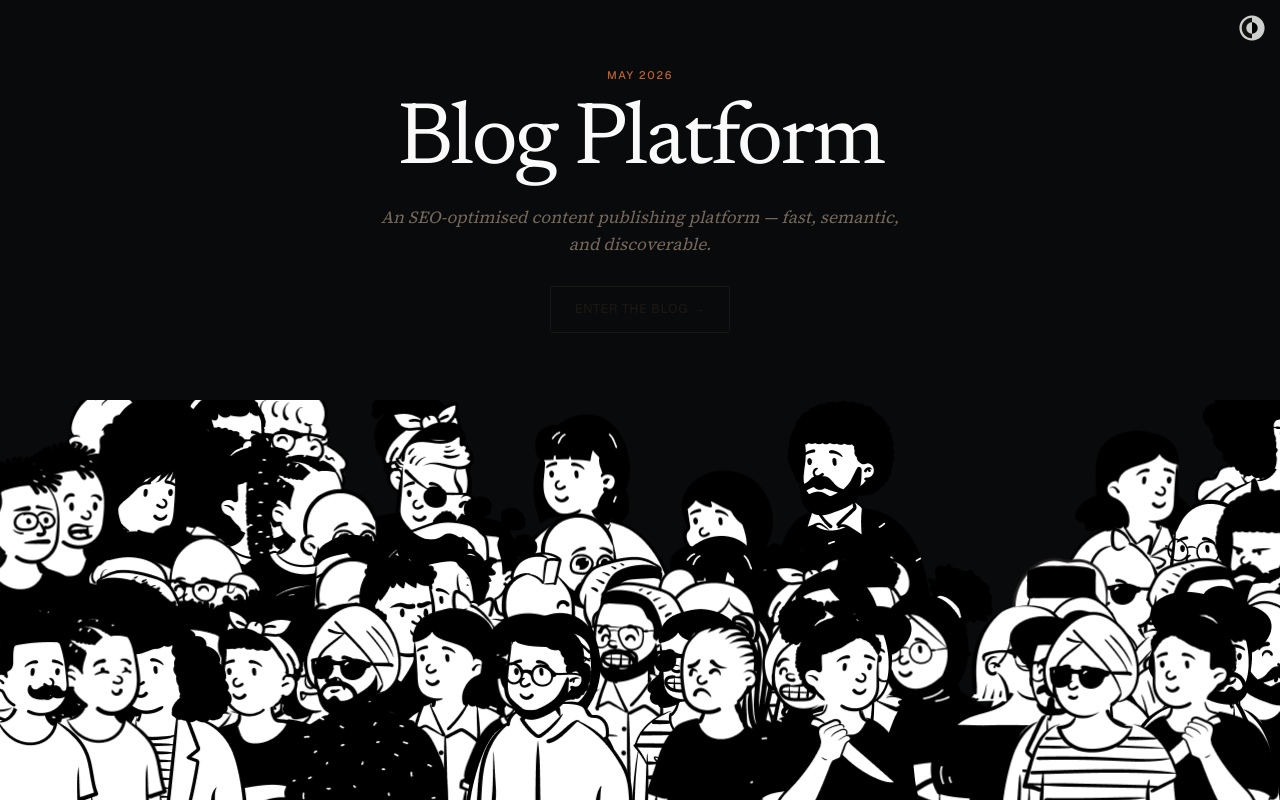
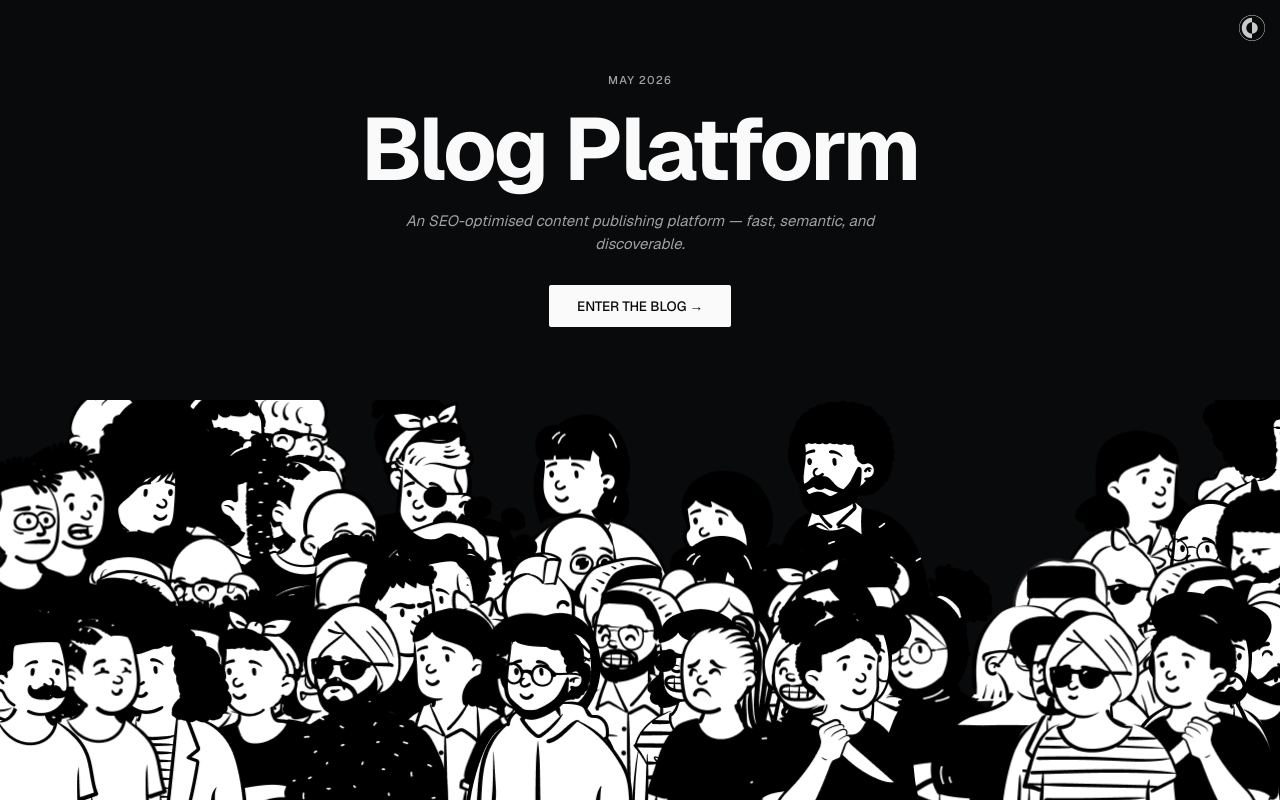
Before and after one commit to yashkumar93/Blogs, a Next.js app: page /welcome in a window 1280 px wide. Built offline with nearby package versions, Linux system fonts and the light colour scheme; no server answers.

Commit message:
refactor: update button styles and theme colors for improved consistency

```diff
--- a/src/app/globals.css
+++ b/src/app/globals.css
@@ -146,35 +146,36 @@ html, body {
   cursor: pointer;
 }
 .btn-primary {
-  background: var(--ink);
-  color: var(--paper);
+  background: var(--foreground);
+  color: var(--background);
 }
 .btn-primary:hover {
-  background: var(--ink-2);
+  filter: brightness(0.92);
 }
 .btn-primary:disabled {
   opacity: 0.5;
   cursor: not-allowed;
 }
 .btn-ghost {
-  color: var(--ink);
-  border: 1px solid var(--rule);
-  background: transparent;
+  color: var(--foreground);
+  border: 1px solid var(--border);
+  background: var(--card-bg);
 }
 .btn-ghost:hover {
-  background: var(--rule-soft);
+  background: var(--muted);
 }
 .btn-accent {
-  background: var(--accent);
-  color: var(--paper);
+  background: var(--accent-bg);
+  color: var(--accent-fg);
+  border: 1px solid var(--accent-bg);
 }
 .btn-accent:hover {
-  filter: brightness(0.93);
+  filter: brightness(0.96);
 }
 .btn-ai {
-  background: var(--ai-soft);
+  background: var(--card-bg);
   color: var(--ai);
-  border: 1px solid var(--ai-soft);
+  border: 1px solid var(--border);
   font-size: 11px;
   padding: 4px 8px;
   border-radius: 3px;
@@ -189,7 +190,7 @@ html, body {
 }
 .btn-ai:hover:not(:disabled) {
   background: var(--ai);
-  color: var(--paper);
+  color: var(--background);
 }
 .btn-ai:disabled {
   opacity: 0.5;
--- a/src/app/welcome/page.tsx
+++ b/src/app/welcome/page.tsx
@@ -16,63 +16,29 @@ export default function WelcomePage() {
     <div className="relative w-full" style={{ height: "100vh" }}>
       {/* Upper half — hero */}
       <section
-        className="relative flex flex-col items-center justify-center text-center"
-        style={{
-          height: "50vh",
-          padding: "0 24px",
-        }}
+        className="relative flex flex-col items-center justify-center text-center px-6"
+        style={{ height: "50vh" }}
       >
-        <div className="kicker mb-3">
-          {new Date().toLocaleDateString("en-US", {
-            month: "long",
-            year: "numeric",
-          })}
-        </div>
-        <h1
-          className="display"
-          style={{
-            fontSize: "clamp(48px, 8vw, 88px)",
-            letterSpacing: "-0.03em",
-            marginBottom: 16,
-          }}
-        >
+        <p className="text-xs font-medium text-muted-foreground uppercase tracking-widest mb-4">
+          {new Date().toLocaleDateString("en-US", { month: "long", year: "numeric" })}
+        </p>
+        <h1 className="font-bold tracking-tight text-foreground mb-4" style={{ fontSize: "clamp(48px, 8vw, 88px)", lineHeight: 1.05, letterSpacing: "-0.03em" }}>
           {site.name}
         </h1>
-        <p
-          style={{
-            fontFamily: "var(--body)",
-            fontStyle: "italic",
-            color: "var(--ink-dim)",
-            fontSize: 17,
-            maxWidth: 520,
-            marginBottom: 28,
-          }}
-        >
+        <p className="text-sm sm:text-base text-muted-foreground italic mb-8" style={{ maxWidth: 480 }}>
           {site.description}
         </p>
         <Link
           href="/blog"
-          style={{
-            fontFamily: "var(--ui)",
-            fontSize: 13,
-            fontWeight: 500,
-            letterSpacing: "0.04em",
-            textTransform: "uppercase",
-            color: "var(--ink)",
-            border: "1px solid var(--ink)",
-            padding: "12px 24px",
-            borderRadius: 2,
-          }}
+          className="btn btn-primary text-xs uppercase tracking-widest"
+          style={{ padding: "12px 28px", borderRadius: 2 }}
         >
           Enter the blog →
         </Link>
       </section>
 
       {/* Lower half — crowd canvas */}
-      <div
-        className="relative w-full overflow-hidden"
-        style={{ height: "50vh" }}
-      >
+      <div className="relative w-full overflow-hidden" style={{ height: "50vh" }}>
         <CrowdCanvas src="/images/peeps/all-peeps.png" rows={15} cols={7} />
       </div>
     </div>
--- a/src/components/ThemeToggleButton.tsx
+++ b/src/components/ThemeToggleButton.tsx
@@ -268,7 +268,7 @@ export function ThemeToggleButton({
         padding: 0,
         cursor: "pointer",
         borderRadius: "50%",
-        background: "var(--ink)",
+        background: "var(--foreground)",
         border: "none",
         flexShrink: 0,
         display: "flex",
@@ -286,14 +286,14 @@ export function ThemeToggleButton({
           animate={{ rotate: isDark ? -180 : 0 }}
           transition={{ ease: "easeInOut", duration: 0.5 }}
         >
-          <path d="M120 67.5C149.25 67.5 172.5 90.75 172.5 120C172.5 149.25 149.25 172.5 120 172.5" fill="white" />
-          <path d="M120 67.5C90.75 67.5 67.5 90.75 67.5 120C67.5 149.25 90.75 172.5 120 172.5" fill="black" />
+          <path d="M120 67.5C149.25 67.5 172.5 90.75 172.5 120C172.5 149.25 149.25 172.5 120 172.5" fill="var(--background)" />
+          <path d="M120 67.5C90.75 67.5 67.5 90.75 67.5 120C67.5 149.25 90.75 172.5 120 172.5" fill="var(--foreground)" />
         </motion.g>
         <motion.path
           animate={{ rotate: isDark ? 180 : 0 }}
           transition={{ ease: "easeInOut", duration: 0.5 }}
           d="M120 3.75C55.5 3.75 3.75 55.5 3.75 120C3.75 184.5 55.5 236.25 120 236.25C184.5 236.25 236.25 184.5 236.25 120C236.25 55.5 184.5 3.75 120 3.75ZM120 214.5V172.5C90.75 172.5 67.5 149.25 67.5 120C67.5 90.75 90.75 67.5 120 67.5V25.5C172.5 25.5 214.5 67.5 214.5 120C214.5 172.5 172.5 214.5 120 214.5Z"
-          fill="white"
+          fill="var(--background)"
         />
       </svg>
     </button>
```
